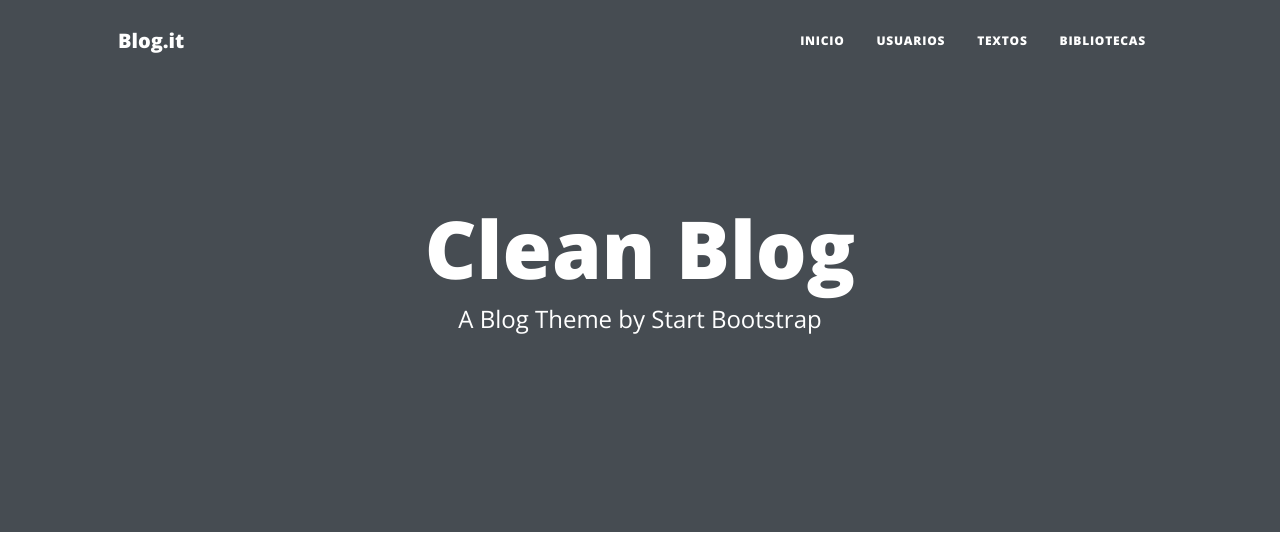
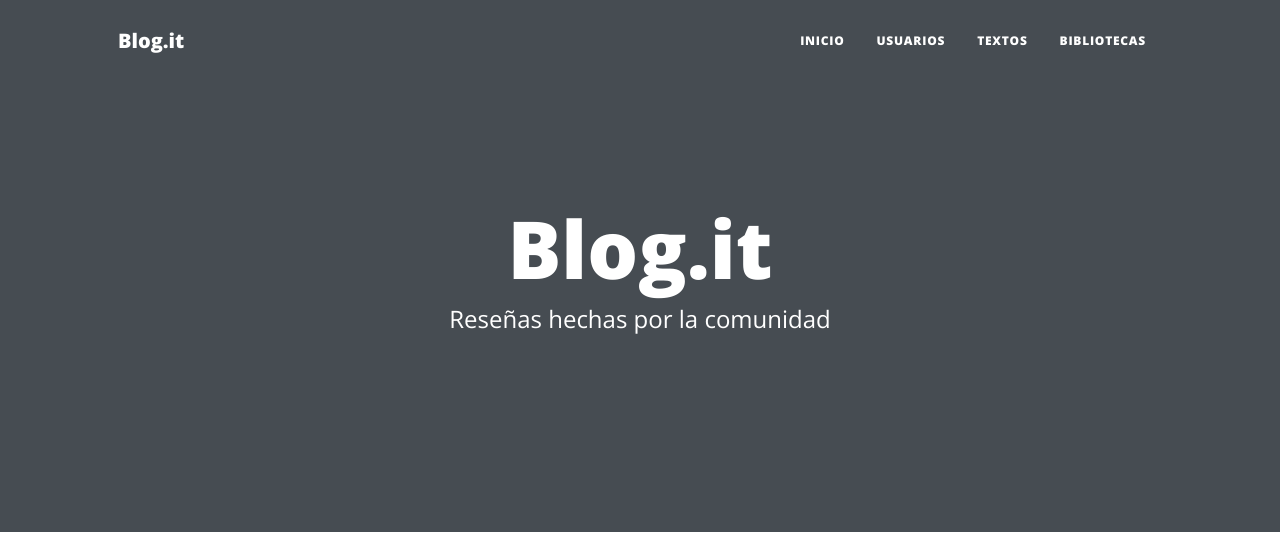
Before and after one commit to faustomon/EntregableFinal, a Django app: page /entregableFinal/crearUsuario/ in a window 1280 px wide. Shown: the top 536 px of the page. Run offline with Django 4.2, Linux system fonts and the light colour scheme; some libraries are stand-ins or nearby versions.

Commit message:
[ADD] Comentarios Sobre Funcio

```diff
--- a/EntregableFinal/AppEntregable/forms.py
+++ b/EntregableFinal/AppEntregable/forms.py
@@ -1,5 +1,5 @@
 from django import forms
-
+#Formulario de usuario
 class UsuarioForm(forms.Form):
     nombre = forms.CharField(max_length=50)
     apellido = forms.CharField(max_length=50)
--- a/EntregableFinal/AppEntregable/models.py
+++ b/EntregableFinal/AppEntregable/models.py
@@ -1,5 +1,5 @@
 from django.db import models
-
+#Clase de usuario
 class Usuario(models.Model):
     nombre=models.CharField(max_length=50)
     apellido=models.CharField(max_length=50)
--- a/EntregableFinal/AppEntregable/template/padre.html
+++ b/EntregableFinal/AppEntregable/template/padre.html
@@ -8,7 +8,7 @@
         <meta name="viewport" content="width=device-width, initial-scale=1, shrink-to-fit=no" />
         <meta name="description" content="" />
         <meta name="author" content="" />
-        <title>Clean Blog - Start Bootstrap Theme</title>
+        <title>Blog.it</title>
         <link rel="icon" type="image/x-icon" href="{% static 'assets/favicon.ico' %}" />
         <!-- Font Awesome icons (free version)-->
         <script src="https://use.fontawesome.com/releases/v6.1.0/js/all.js" crossorigin="anonymous"></script>
@@ -38,13 +38,13 @@
             </div>
         </nav>
         <!-- Page Header-->
-        <header class="masthead" style="background-image: url({% static 'assets/img/home-bg.jpg' % } ) ">
+        <header class="masthead" style="background-image: url({% static 'img/home-bg.jpg' % } ) ">
             <div class="container position-relative px-4 px-lg-5">
                 <div class="row gx-4 gx-lg-5 justify-content-center">
                     <div class="col-md-10 col-lg-8 col-xl-7">
                         <div class="site-heading">
-                            <h1>Clean Blog</h1>
-                            <span class="subheading">A Blog Theme by Start Bootstrap</span>
+                            <h1>Blog.it</h1>
+                            <span class="subheading">Reseñas hechas por la comunidad</span>
                         </div>
                     </div>
                 </div>
--- a/EntregableFinal/AppEntregable/views.py
+++ b/EntregableFinal/AppEntregable/views.py
@@ -5,14 +5,17 @@ from AppEntregable.forms import UsuarioForm
 from AppEntregable.models import Usuario
 # Create your views here.
 
+#Pestaña de inicio con loader
 def inicio(self):
     plantilla = loader.get_template("inicio.html")
     documento = plantilla.render()
     return HttpResponse(documento)
 
+#Pestaña de usuario
 def usuario(request):
     return render(request, "usuario.html")
 
+#Pestaña de crear usuario con formulario
 def crear_usuario(request):
     if request.method == "POST":
         miFormulario = UsuarioForm(request.POST)
@@ -33,9 +36,10 @@ def crear_usuario(request):
 
     return render(request, "crear_usuario.html", {"miFormulario":miFormulario})
 
+#Pestaña de buscar usuario
 def busqueda_usuario(request):
     return render(request, "busqueda_usuario.html")
-
+#Pestaña con lista de usuarios
 def buscar(request):
     if request.GET["nombre_de_usuario"]:
         nombre_de_usuario = request.GET["nombre_de_usuario"]
```
